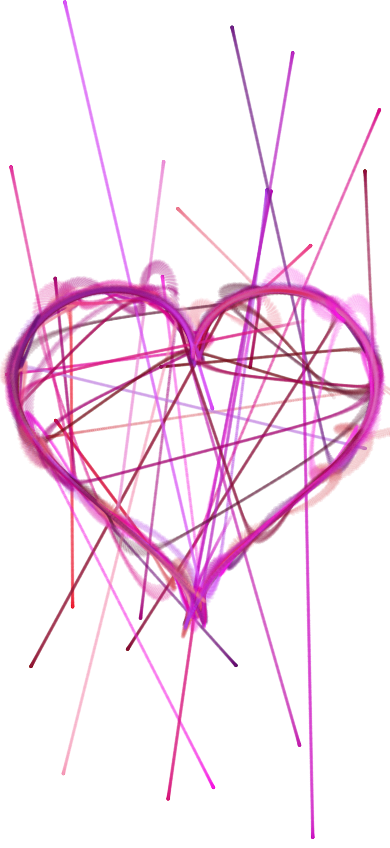
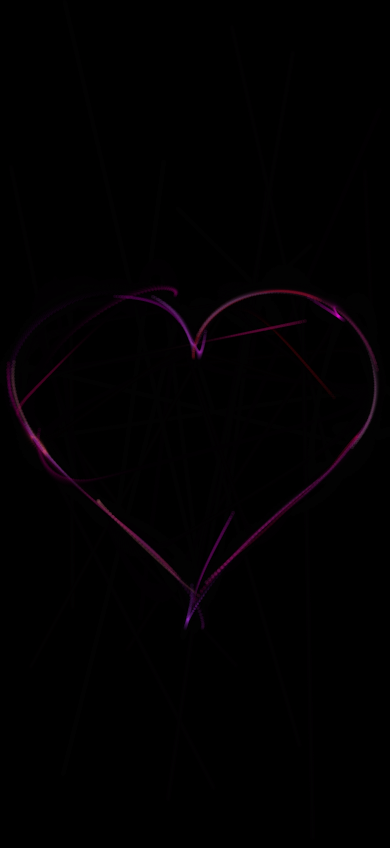
Before and after one commit to rkruk/valentine-card, a plain HTML site: page index.html in a window 390 px wide. Drawn offline with Linux system fonts and the light colour scheme.

Commit message:
Update index.html
fixed the scalling for small screen devices

```diff
--- a/index.html
+++ b/index.html
@@ -3,168 +3,117 @@
 <head>
   <!-- Metadata -->
   <meta charset="UTF-8">
-    <meta http-equiv="X-UA-Compatible" content="IE=edge" >
-  <!-- Lingua -->
+  <meta http-equiv="X-UA-Compatible" content="IE=edge">
+  <!-- Language -->
   <meta name="language" content="en">
   <title>Valentine Card</title>
   <meta name="description" content="Valentine">
-    <meta name="keywords" content="">
-  <!-- BadRobots to switch on later! -->
-    <meta name ="robots" content="noindex, nofollow, noodp,noydir">
-    <meta name="title" content="example.com">
-    <meta name="copyright" content="(C) EXAMPLE.COM. All Rights Reserved.">
-    <meta name="description" content="Valentine Card">
+  <meta name="robots" content="noindex, nofollow, noodp, noydir">
   <meta name="author" content="John Doe">
-    <meta name="keywords" content="Valentine Card">
-    <meta name="revisit-after" content="14 days">
-    <meta name="geo.placename" content="YourLovelyCity">
-    <meta name="geo.region" content="CountryCode like: UK, US, etc..">
-    <link rel="canonical" href="index.html">
-  <!-- Device's view methods -->
-    <meta name="viewport" content="width=device-width, user-scalable=yes">
-    <meta name="apple-mobile-web-app-capable" content="yes">
-    <meta name="apple-mobile-web-app-status-bar-style" content="black">
-    <meta name="theme-color" content="#FFFFFF">
-    <meta name="apple-mobile-web-app-capable" content="no">
-  <!-- Facepalm & Open Graph, other stuff: -->
-    <link rel="canonical" href="https://example.com/">
+  <meta name="viewport" content="width=device-width, initial-scale=1.0">
+  <!-- Open Graph -->
   <meta property="og:locale" content="en_GB">
   <meta property="og:type" content="website">
-    <meta property="og:site_name" content="EXAMPLE.COM">
   <meta property="og:title" content="Valentine Card">
   <meta property="og:description" content="Valentine Card">
-    <meta property="og:image" content="Facebook Picture http address here (not the profile one)">
+  <meta property="og:image" content="Facebook Picture http address here">
   <meta property="og:url" content="https://example.com/">
   <meta property="og:site_name" content="example.com">
-    <meta property="article:publisher" content="https://www.facebook.com/Facebook_Page_Address">
-    <meta property="article:author" content="https://www.facebook.com/Facebook_Page_Profile">
-    <meta property="article:published_time" content="2015-12-05T02:46:46+00:00">
-    <meta property="article:modified_time" content="2015-12-05T02:46:46+00:00">
   <!-- Twitter -->
   <meta name="twitter:card" content="summary">
   <meta name="twitter:site" content="@twitter_handle">
-    <meta name="twitter:domain" content="example.com">
-    <meta property="twitter:title" content="John Doe | Valentine Card">
-    <meta property="twitter:description" content="Valentine Card">
-    <meta property="twitter:url" content="https://twitter.com/Twitter_Profile"
+  <meta name="twitter:title" content="John Doe | Valentine Card">
+  <meta name="twitter:description" content="Valentine Card">
+  <meta name="twitter:url" content="https://twitter.com/Twitter_Profile">
   <meta name="twitter:creator" content="@twitter_handle">
-  <!-- Validation - if that is your thing -->
-    <meta name="google-site-verification" content="UA-XXXXXXXXX-X">
-    <meta name="msvalidate.01" content="XXXXXXXXXXXXXXXXXXXXXXXXXXXXXXXXXX">
-  <!-- Favicons, Micro&Soft & iPoop-touch-icon(s) to put here -->
-
-  <!--[if lt IE 9]>
-    <script type="text/javascript" src="https://html5shim.googlecode.com/svn/trunk/html5.js"></script>
-  <![endif]-->
-
-  <!--[if IE]>
-    <meta name="X-UA-Compatible" content="IE=edge">
-  <![endif]-->
-
-  <!-- The Sauron's Eye if you like stalkers -->
-    <script type="text/javascript">
-        var _gaq = _gaq || [];
-        _gaq.push(['_setAccount', 'UA-XXXXXXXXX-X']);
-        _gaq.push(['_trackPageview']);
-        (function() {
-        var ga = document.createElement('script'); ga.type = 'text/javascript'; ga.async = true;
-        ga.src = ('https:' == document.location.protocol ? 'https://ssl' : 'https://www') + '.google-analytics.com/ga.js';
-        var s = document.getElementsByTagName('script')[0]; s.parentNode.insertBefore(ga, s);
-        })();
-    </script>
+  <!-- Favicons -->
+  <link rel="icon" href="favicon.ico">
+  <!-- Styles -->
   <style>
     body {
-      	    /* That part needs some attention later - it does not want to work as I want it to. */
-      	    margin:0;
-            padding:0;
-            width: 100%;
-            height: 100%;
+      margin: 0;
+      padding: 0;
+      display: flex;
+      justify-content: center;
+      align-items: center;
+      width: 100vw;
+      height: 100vh;
+      background-color: #000;
+      overflow: hidden;
+    }
+    canvas {
+      display: block;
     }
   </style>
 </head>
 <body>
-<!-- Main canvas content -->
   <div id="main">
     <canvas></canvas>
-<!-- main .js heart script unminified for your viewing/editing pleasure -->
     <script>
       var c = document.getElementsByTagName('canvas')[0]; //canvas element
-var b = document.body;
       var a = c.getContext('2d');
-e=[];
-h=[];
-O=c.width=innerWidth;
-Q=c.height=innerHeight;v=32;
-M=Math;
-R=M.random;
-C=M.cos;
-Y=6.3;
-for(i=0;
-    i<Y;
-    i+=0.2
-    )
-    h.push(
-    	[O/2+180*M.pow(M.sin(i),3),Q/2+10*-(15*C(i)-5*C(2*i)-2*C(3*i)-C(4*i))]
-    	);
-for(i=0;i<v;){
-x=R()*O;
-y=R()*Q;
-H=80*(i/v)+280;
-S=40*R()+60;
-B=60*R()+20;
-f=[];
-for(k=0;k<v;)f[k++]={
-	x:x,
-	y:y,
-	X:0,
-	Y:0,
-	R:1-k/v+1,
-	S:R()+1,
-	q:~~(R()*v),
-	D:2*(i%2)-1,
-	F:0.2*R()+0.7,
-	f:"hsla("+~~H+","+~~S+"%,"+~~B+"%,.1)"
+      var e = [];
+      var h = [];
+      var O = c.width = window.innerWidth;
+      var Q = c.height = window.innerHeight;
+      var v = 32;
+      var M = Math;
+      var R = M.random;
+      var C = M.cos;
+      var Y = 6.3;
+      for (i = 0; i < Y; i += 0.2)
+        h.push([O / 2 + 180 * M.pow(M.sin(i), 3), Q / 2 + 10 * -(15 * C(i) - 5 * C(2 * i) - 2 * C(3 * i) - C(4 * i))]);
+      for (i = 0; i < v;) {
+        x = R() * O;
+        y = R() * Q;
+        H = 80 * (i / v) + 280;
+        S = 40 * R() + 60;
+        B = 60 * R() + 20;
+        f = [];
+        for (k = 0; k < v;)
+          f[k++] = {
+            x: x,
+            y: y,
+            X: 0,
+            Y: 0,
+            R: 1 - k / v + 1,
+            S: R() + 1,
+            q: ~~(R() * v),
+            D: 2 * (i % 2) - 1,
+            F: 0.2 * R() + 0.7,
+            f: "hsla(" + ~~H + "," + ~~S + "%," + ~~B + "%,.1)"
           };
-e[i++]=f
+        e[i++] = f
       }
-function _(d){
-	a.fillStyle=d.f;a.beginPath();
-	a.arc(d.x,d.y,d.R,0,Y,1);
+      function _(d) {
+        a.fillStyle = d.f;
+        a.beginPath();
+        a.arc(d.x, d.y, d.R, 0, Y, 1);
         a.closePath();
-	a.fill()
+        a.fill();
       }
-setInterval(function(){
-	a.fillStyle="rgba(0,0,0,.2)"; <!-- background color -->
-	a.fillRect(f,f,f,Q);
-	for(i=v;i--;){
-		f=e[i];
-		u=f[0];
-		q=h[u.q];
-		D=u.x-q[0];
-		E=u.y-q[1];
-		G=M.sqrt(D*D+E*E);
-		10>G&&(
-			0.95<R()?u.q=~~(R()*v):(
-				0.99<R()&&(u.D*=-1),
-				u.q+=u.D,u.q%=v,0>u.q&&(u.q+=v)
-				)
-		);
-		u.X+=-D/G*u.S;
-		u.Y+=-E/G*u.S;
-		u.x+=u.X;
-		u.y+=u.Y;
+      setInterval(function () {
+        a.fillStyle = "rgba(0,0,0,.2)"; // background color
+        a.fillRect(0, 0, O, Q);
+        for (i = v; i--;) {
+          f = e[i];
+          u = f[0];
+          q = h[u.q];
+          D = u.x - q[0];
+          E = u.y - q[1];
+          G = M.sqrt(D * D + E * E);
+          10 > G && (0.95 < R() ? u.q = ~~(R() * v) : (0.99 < R() && (u.D *= -1), u.q += u.D, u.q %= v, 0 > u.q && (u.q += v)));
+          u.X += -D / G * u.S;
+          u.Y += -E / G * u.S;
+          u.x += u.X;
+          u.y += u.Y;
           _(u);
-		u.X*=u.F;
-		u.Y*=u.F;
-		for(k=0;k<v-1;)
-		T=f[k],
-		N=f[++k],
-		N.x-=0.7*(N.x-T.x),
-		N.y-=0.7*(N.y-T.y),
-		_(N)
+          u.X *= u.F;
+          u.Y *= u.F;
+          for (k = 0; k < v - 1;)
+            T = f[k], N = f[++k], N.x -= 0.7 * (N.x - T.x), N.y -= 0.7 * (N.y - T.y), _(N);
         }
-     },
-   25);
+      }, 25);
     </script>
   </div>
 </body>
```
Lines whose indentation alone changed are shown as unchanged.
